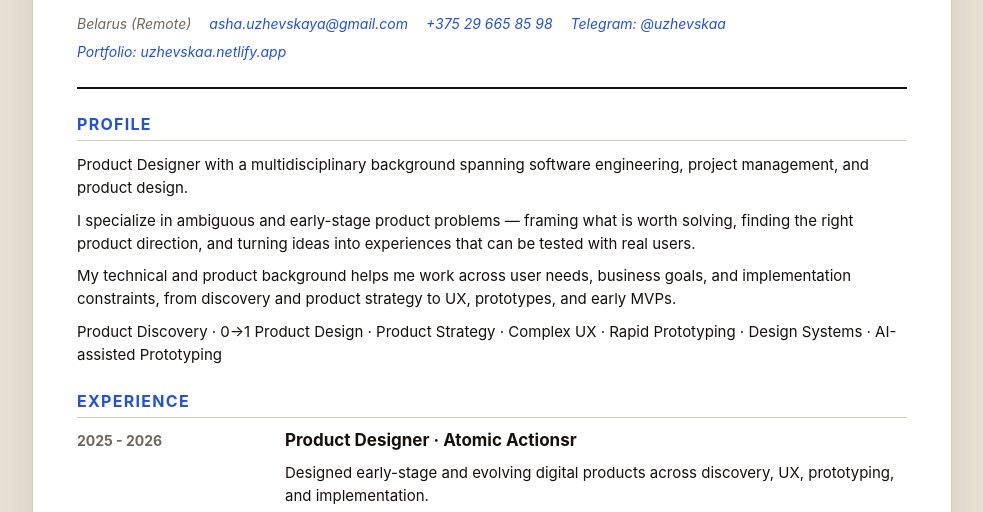
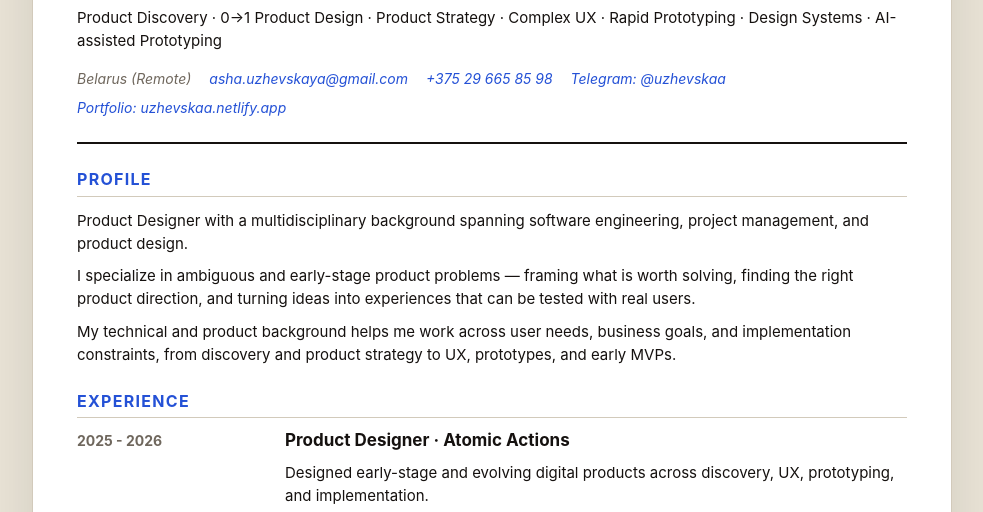
Before and after one commit to uzhevskaa/marianna-muzhevskaya-cv, a plain HTML site: page index.html in a window 1280 px wide. Shown: the part 220-732 px from the top of the page, without its empty margins (148-1131 px from the left). Drawn offline with Linux system fonts and the light colour scheme.

Commit message:
Update index.html

```diff
--- a/index.html
+++ b/index.html
@@ -414,6 +414,7 @@
       <div>
         <h1>Marianna Muzhevskaya</h1>
         <p class="role">Senior Product Designer · 0→1 Products</p>
+         <p class="details"> Product Discovery · 0→1 Product Design · Product Strategy · Complex UX · Rapid Prototyping · Design Systems · AI-assisted Prototyping </p>
 
       </div>
       <address class="contact">
@@ -431,7 +432,7 @@
         <p>Product Designer with a multidisciplinary background spanning software engineering, project management, and product design.</p>
         <p class="details">I specialize in ambiguous and early-stage product problems — framing what is worth solving, finding the right product direction, and turning ideas into experiences that can be tested with real users.</p>
         <p class="details">My technical and product background helps me work across user needs, business goals, and implementation constraints, from discovery and product strategy to UX, prototypes, and early MVPs.</p>
-        <p class="details"> Product Discovery · 0→1 Product Design · Product Strategy · Complex UX · Rapid Prototyping · Design Systems · AI-assisted Prototyping </p>
+
       </section>
 
       <section>
@@ -440,7 +441,7 @@
         <div class="item">
           <div class="meta">2025 - 2026</div>
           <div>
-            <h3>Product Designer · Atomic Actionsr</h3>
+            <h3>Product Designer · Atomic Actions</h3>
 
             <p class="details">Designed early-stage and evolving digital products across discovery, UX, prototyping, and implementation.</p>
             <ul>
```
